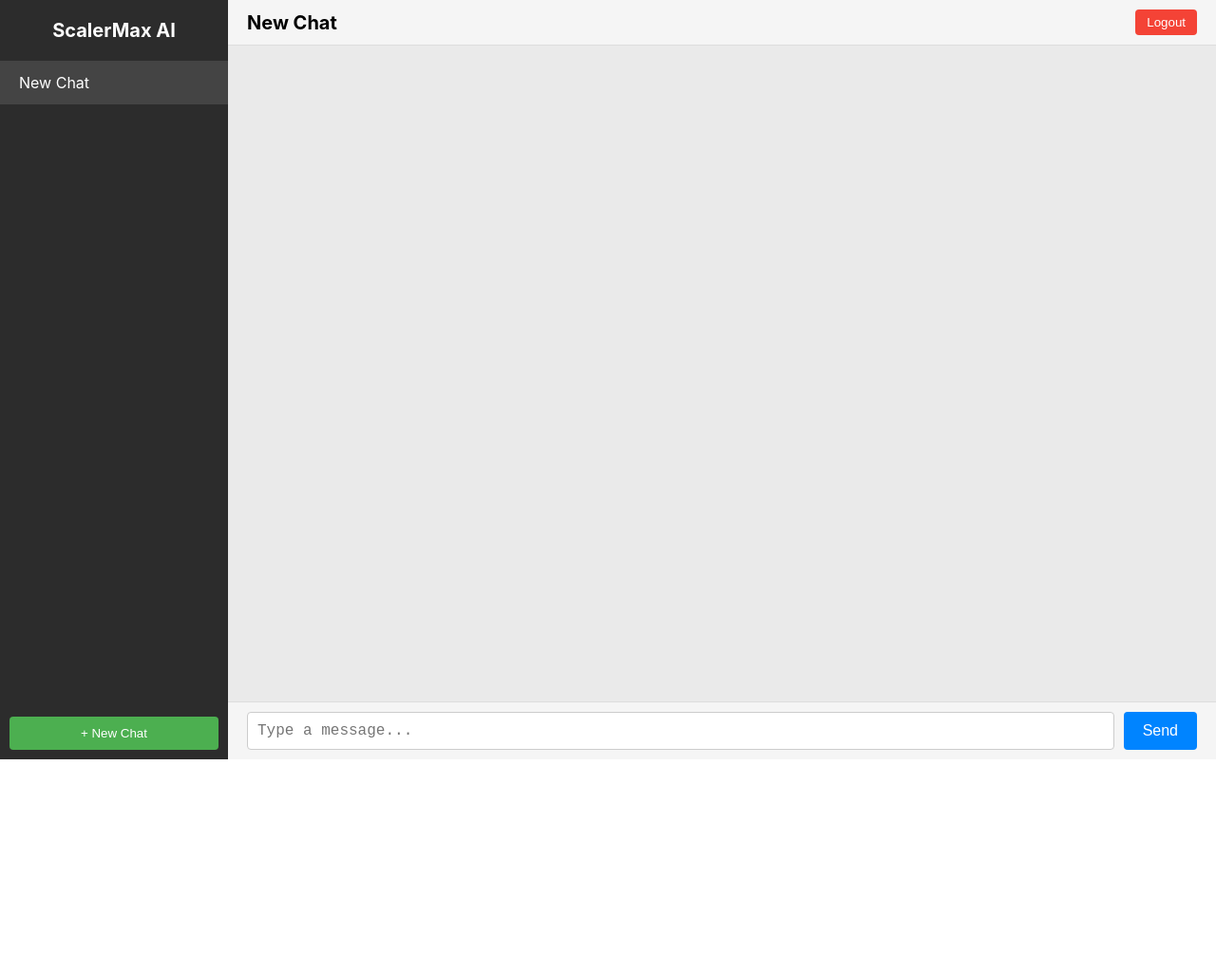
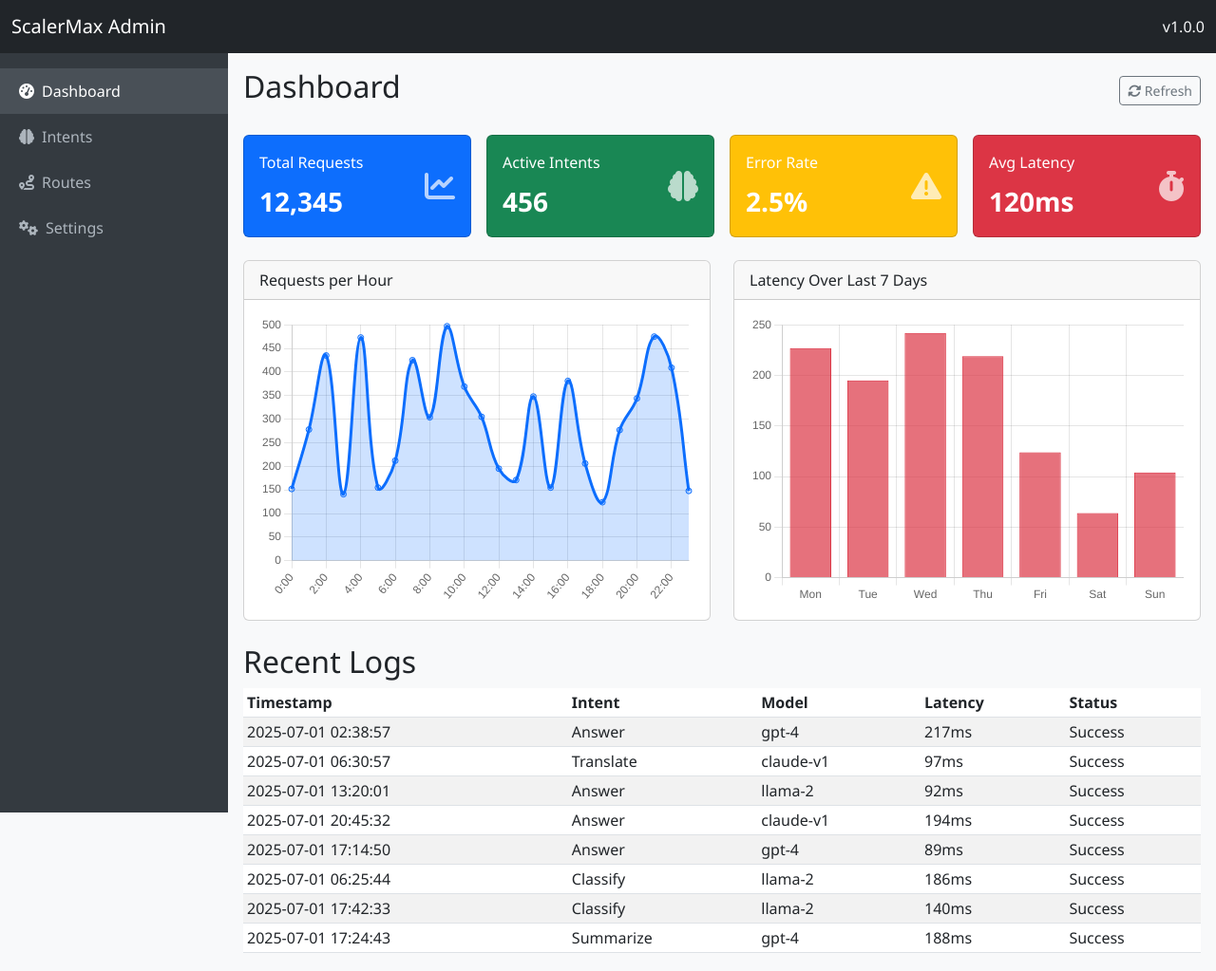
Before and after one commit to saltman80/scalermax_demo, a website: page dashboard.html in a window 1280 px wide. Shown: the whole page at 95% size. Before the commit the page ends 800 px from the top, so only its background shows below. Drawn offline with nearby package versions, Linux system fonts and the light colour scheme; a small style sheet from the web is missing.

Commit message:
Update dashboard.html

```diff
--- a/dashboard.html
+++ b/dashboard.html
@@ -1,247 +1,200 @@
 <html lang="en">
 <head>
   <meta charset="UTF-8">
-  <meta http-equiv="X-UA-Compatible" content="IE=edge">
-  <meta name="viewport" content="width=device-width, initial-scale=1.0">
-  <title>ScalerMax Dashboard</title>
-  <style>
-    * { box-sizing: border-box; margin: 0; padding: 0; }
-    html, body, #app { height: 100%; width: 100%; font-family: -apple-system, BlinkMacSystemFont, sans-serif; }
-    #app { display: flex; }
-    .sidebar { width: 240px; background: #2c2c2c; color: #fff; display: flex; flex-direction: column; }
-    .sidebar.open { display: flex; position: absolute; top: 0; left: 0; height: 100%; z-index: 1000; }
-    .toggle-chat-list-btn { display: none; background: none; border: none; font-size: 1.5rem; cursor: pointer; margin-right: 10px; }
-    .sidebar-header { padding: 20px; font-size: 1.25rem; font-weight: bold; text-align: center; border-bottom: 1px solid #444; }
-    #chat-list { list-style: none; padding: 0; margin: 0; flex: 1; overflow-y: auto; }
-    #chat-list li { padding: 12px 20px; cursor: pointer; border-bottom: 1px solid #444; word-break: break-word; }
-    #chat-list li.active, #chat-list li:hover { background: #444; }
-    #new-chat { margin: 10px; padding: 10px; background: #4caf50; color: #fff; border: none; border-radius: 4px; cursor: pointer; }
-    .main { flex: 1; display: flex; flex-direction: column; }
-    .chat-header { display: flex; justify-content: space-between; align-items: center; padding: 10px 20px; background: #f5f5f5; border-bottom: 1px solid #ddd; }
-    .chat-header h2 { margin: 0; font-size: 1.25rem; overflow: hidden; text-overflow: ellipsis; white-space: nowrap; max-width: 80%; }
-    .chat-header .logout-btn { padding: 6px 12px; border: none; background: #f44336; color: #fff; border-radius: 4px; cursor: pointer; }
-    .messages { flex: 1; padding: 20px; overflow-y: auto; background: #eaeaea; }
-    .message { max-width: 75%; margin-bottom: 15px; padding: 10px; border-radius: 8px; clear: both; white-space: pre-wrap; word-wrap: break-word; }
-    .message.user { background: #0084ff; color: #fff; margin-left: auto; }
-    .message.assistant { background: #fff; color: #000; margin-right: auto; }
-    .message-form { display: flex; padding: 10px 20px; border-top: 1px solid #ddd; background: #f5f5f5; }
-    #message-input { flex: 1; resize: none; padding: 10px; font-size: 1rem; border: 1px solid #ccc; border-radius: 4px; }
-    .message-form button { margin-left: 10px; padding: 10px 20px; font-size: 1rem; border: none; background: #0084ff; color: #fff; cursor: pointer; border-radius: 4px; }
-    @media (max-width: 600px) {
-      .sidebar { display: none; }
-      .toggle-chat-list-btn { display: block; }
+  <meta name="viewport" content="width=device-width, initial-scale=1">
+  <title>ScalerMax Admin Dashboard</title>
+  <meta http-equiv="Content-Security-Policy" content="default-src 'self' https:; script-src 'self' https: 'nonce-a1b2c3'; style-src 'self' https: 'nonce-a1b2c3'; object-src 'none'; base-uri 'self'; frame-ancestors 'none';">
+  <link href="https://cdn.jsdelivr.net/npm/bootstrap@5.3.0/dist/css/bootstrap.min.css" rel="stylesheet" integrity="sha384-ENjdO4Dr2bkBIFxQpeoYz1CnGdZXQ7YKj+47HCsHEB2z9vOo5dKZ7HisZV64VAN2" crossorigin="anonymous">
+  <link href="https://cdnjs.cloudflare.com/ajax/libs/font-awesome/6.4.0/css/all.min.css" rel="stylesheet" integrity="sha512-p6N8z1lnjIYE/4ub2QzEC2lN6pGHixuJv2z7P7q+VZl+PvGhDwXMJv+0U1TpH+EOqs0c1aj3Gq38PDRYTq0c9w==" crossorigin="anonymous" referrerpolicy="no-referrer">
+  <style nonce="a1b2c3">
+    body { font-family: 'Segoe UI', Tahoma, sans-serif; background-color: #f8f9fa; }
+    .sidebar-desktop { height: 100vh; position: fixed; top: 56px; left: 0; width: 240px; padding-top: 1rem; background-color: #343a40; overflow-y: auto; }
+    .sidebar-desktop a { color: #adb5bd; padding: .75rem 1.25rem; display: block; text-decoration: none; }
+    .sidebar-desktop a.active, .sidebar-desktop a:hover { color: #fff; background-color: #495057; }
+    main { margin-top: 56px; margin-left: 240px; padding: 1rem; }
+    @media (max-width: 768px) {
+      .sidebar-desktop { display: none; }
+      main { margin-left: 0; }
     }
+    .card-counter { display: flex; align-items: center; justify-content: space-between; padding: 1rem; color: #fff; }
+    .card-counter .icon { font-size: 2rem; opacity: .7; }
+    .card-counter .count { font-size: 1.75rem; font-weight: bold; }
   </style>
 </head>
 <body>
-  <div id="app">
-    <aside class="sidebar">
-      <div class="sidebar-header">ScalerMax AI</div>
-      <ul id="chat-list"></ul>
-      <button id="new-chat" type="button">+ New Chat</button>
-    </aside>
-    <main class="main">
-      <header class="chat-header">
-        <button id="toggle-chat-list" class="toggle-chat-list-btn" type="button">?</button>
-        <h2 id="chat-title">Chat</h2>
-        <button id="logout" class="logout-btn" type="button">Logout</button>
-      </header>
-      <div id="messages" class="messages"></div>
-      <form id="message-form" class="message-form">
-        <textarea id="message-input" placeholder="Type a message..." rows="1"></textarea>
-        <button type="submit">Send</button>
-      </form>
-    </main>
-  </div>
-  <script>
-    (function() {
-      const chatListEl = document.getElementById('chat-list');
-      const newChatBtn = document.getElementById('new-chat');
-      const logoutBtn = document.getElementById('logout');
-      const chatTitleEl = document.getElementById('chat-title');
-      const messagesEl = document.getElementById('messages');
-      const messageForm = document.getElementById('message-form');
-      const messageInput = document.getElementById('message-input');
-      const sidebarEl = document.querySelector('.sidebar');
-      const toggleChatListBtn = document.getElementById('toggle-chat-list');
-      let chats = [];
-      let currentChatId = null;
-
-      function saveChats() {
-        localStorage.setItem('scalermax_chats', JSON.stringify(chats));
-        localStorage.setItem('scalermax_current_chat', currentChatId);
-      }
-
-      function loadChats() {
-        try {
-          const stored = localStorage.getItem('scalermax_chats');
-          chats = stored ? JSON.parse(stored) : [];
-          if (!Array.isArray(chats)) chats = [];
-        } catch (e) {
-          chats = [];
-        }
-        try {
-          const storedId = localStorage.getItem('scalermax_current_chat');
-          if (storedId && chats.find(c => c.id === storedId)) {
-            currentChatId = storedId;
-          } else {
-            currentChatId = null;
-          }
-        } catch (e) {
-          currentChatId = null;
-        }
-        if (!currentChatId) {
-          createNewChat();
-        }
-      }
-
-      function createNewChat() {
-        const id = 'chat_' + Date.now();
-        const newChat = { id: id, title: 'New Chat', messages: [] };
-        chats.unshift(newChat);
-        currentChatId = id;
-        saveChats();
-        renderChatList();
-        renderChat();
-      }
-
-      function renderChatList() {
-        chatListEl.innerHTML = '';
-        chats.forEach(chat => {
-          const li = document.createElement('li');
-          li.textContent = chat.title || 'New Chat';
-          li.dataset.id = chat.id;
-          li.setAttribute('role', 'button');
-          li.tabIndex = 0;
-          if (chat.id === currentChatId) li.classList.add('active');
-          const selectChat = () => {
-            currentChatId = chat.id;
-            saveChats();
-            renderChatList();
-            renderChat();
-            if (window.innerWidth <= 600) closeSidebar();
-          };
-          li.addEventListener('click', selectChat);
-          li.addEventListener('keydown', e => {
-            if (e.key === 'Enter' || e.key === ' ') {
-              e.preventDefault();
-              selectChat();
-            }
-          });
-          chatListEl.appendChild(li);
+  <nav class="navbar navbar-dark bg-dark fixed-top">
+    <div class="container-fluid">
+      <button class="btn btn-dark d-md-none me-2" type="button" data-bs-toggle="offcanvas" data-bs-target="#sidebarOffcanvas" aria-controls="sidebarOffcanvas"><i class="fas fa-bars"></i></button>
+      <a class="navbar-brand" href="#">ScalerMax Admin</a>
+      <span class="navbar-text text-light">v1.0.0</span>
+    </div>
+  </nav>
+  <aside class="sidebar-desktop">
+    <a href="#" class="active"><i class="fas fa-tachometer-alt me-2"></i>Dashboard</a>
+    <a href="#"><i class="fas fa-brain me-2"></i>Intents</a>
+    <a href="#"><i class="fas fa-route me-2"></i>Routes</a>
+    <a href="#"><i class="fas fa-cogs me-2"></i>Settings</a>
+  </aside>
+  <aside class="offcanvas offcanvas-start d-md-none" tabindex="-1" id="sidebarOffcanvas" aria-labelledby="sidebarOffcanvasLabel">
+    <div class="offcanvas-header bg-dark text-white">
+      <h5 class="offcanvas-title" id="sidebarOffcanvasLabel">ScalerMax Admin</h5>
+      <button type="button" class="btn-close btn-close-white" data-bs-dismiss="offcanvas" aria-label="Close"></button>
+    </div>
+    <div class="offcanvas-body p-0 bg-dark">
+      <a href="#" class="d-block text-light px-3 py-2 active"><i class="fas fa-tachometer-alt me-2"></i>Dashboard</a>
+      <a href="#" class="d-block text-light px-3 py-2"><i class="fas fa-brain me-2"></i>Intents</a>
+      <a href="#" class="d-block text-light px-3 py-2"><i class="fas fa-route me-2"></i>Routes</a>
+      <a href="#" class="d-block text-light px-3 py-2"><i class="fas fa-cogs me-2"></i>Settings</a>
+    </div>
+  </aside>
+  <main role="main">
+    <div class="d-flex justify-content-between align-items-center mb-4">
+      <h1 class="h2">Dashboard</h1>
+      <button id="refreshBtn" class="btn btn-sm btn-outline-secondary"><i class="fas fa-sync-alt"></i> Refresh</button>
+    </div>
+    <div class="row g-3 mb-4">
+      <div class="col-sm-6 col-md-3">
+        <div class="card bg-primary">
+          <div class="card-counter">
+            <div>
+              <div class="card-title">Total Requests</div>
+              <div class="count"><span class="counter" data-target="12345">0</span></div>
+            </div>
+            <div class="icon"><i class="fas fa-chart-line"></i></div>
+          </div>
+        </div>
+      </div>
+      <div class="col-sm-6 col-md-3">
+        <div class="card bg-success">
+          <div class="card-counter">
+            <div>
+              <div class="card-title">Active Intents</div>
+              <div class="count"><span class="counter" data-target="456">0</span></div>
+            </div>
+            <div class="icon"><i class="fas fa-brain"></i></div>
+          </div>
+        </div>
+      </div>
+      <div class="col-sm-6 col-md-3">
+        <div class="card bg-warning">
+          <div class="card-counter">
+            <div>
+              <div class="card-title">Error Rate</div>
+              <div class="count"><span class="counter" data-target="2.5" data-decimals="1">0</span><span>%</span></div>
+            </div>
+            <div class="icon"><i class="fas fa-exclamation-triangle"></i></div>
+          </div>
+        </div>
+      </div>
+      <div class="col-sm-6 col-md-3">
+        <div class="card bg-danger">
+          <div class="card-counter">
+            <div>
+              <div class="card-title">Avg Latency</div>
+              <div class="count"><span class="counter" data-target="120">0</span><span>ms</span></div>
+            </div>
+            <div class="icon"><i class="fas fa-stopwatch"></i></div>
+          </div>
+        </div>
+      </div>
+    </div>
+    <div class="row g-4">
+      <div class="col-lg-6">
+        <div class="card">
+          <div class="card-header">Requests per Hour</div>
+          <div class="card-body">
+            <canvas id="requestsChart" height="200"></canvas>
+          </div>
+        </div>
+      </div>
+      <div class="col-lg-6">
+        <div class="card">
+          <div class="card-header">Latency Over Last 7 Days</div>
+          <div class="card-body">
+            <canvas id="latencyChart" height="200"></canvas>
+          </div>
+        </div>
+      </div>
+    </div>
+    <div class="mt-4">
+      <h2>Recent Logs</h2>
+      <div class="table-responsive">
+        <table class="table table-striped table-sm align-middle">
+          <thead>
+            <tr>
+              <th>Timestamp</th>
+              <th>Intent</th>
+              <th>Model</th>
+              <th>Latency</th>
+              <th>Status</th>
+            </tr>
+          </thead>
+          <tbody id="logsTable">
+          </tbody>
+        </table>
+      </div>
+    </div>
+  </main>
+  <script src="https://cdn.jsdelivr.net/npm/bootstrap@5.3.0/dist/js/bootstrap.bundle.min.js" integrity="sha384-ENjdO4Dr2bkBIFxQpeoYz1CnGdZXQ7YKj+47HCsHEB2z9vOo5dKZ7HisZV64VAN2" crossorigin="anonymous"></script>
+  <script src="https://cdnjs.cloudflare.com/ajax/libs/Chart.js/4.3.0/chart.umd.min.js" integrity="sha512-pHTWx2cjYLuQHtyQpSkXw3tI+pBcj+oZ7qwy3Lf2XyZDjWzB+dpftafJ+zI74hiL2rOHYNOiLmKTjaezJ4+MaA==" crossorigin="anonymous" referrerpolicy="no-referrer"></script>
+  <script src="https://cdnjs.cloudflare.com/ajax/libs/countup.js/2.6.2/countUp.umd.js" integrity="sha512-3fLb1LeKx9Gi+eZ9kr1OeU9wo3ArfLqNL/ODL5OwG0QLJV5vcVDZdJxzUP+vc3dZSOzM/6xY9cE1Cpf9sminbw==" crossorigin="anonymous" referrerpolicy="no-referrer"></script>
+  <script nonce="a1b2c3">
+    document.addEventListener('DOMContentLoaded', function() {
+      document.querySelectorAll('.counter').forEach(function(el) {
+        const end = parseFloat(el.getAttribute('data-target'));
+        const decimals = parseInt(el.getAttribute('data-decimals')) || 0;
+        new countUp.CountUp(el, end, { duration: 2, decimalPlaces: decimals }).start();
+      });
+      const hours = Array.from({length:24}, (_,i) => i + ':00');
+      const reqData = hours.map(() => Math.floor(Math.random() * 400 + 100));
+      new Chart(document.getElementById('requestsChart'), {
+        type: 'line',
+        data: { labels: hours, datasets: [{ label: 'Requests', data: reqData, fill: true, backgroundColor: 'rgba(13,110,253,0.2)', borderColor: 'rgba(13,110,253,1)', tension: 0.4 }] },
+        options: { responsive: true, plugins: { legend: { display: false } }, scales: { y: { beginAtZero: true } } }
+      });
+      const days = ['Mon','Tue','Wed','Thu','Fri','Sat','Sun'];
+      const latData = days.map(() => Math.floor(Math.random() * 200 + 50));
+      new Chart(document.getElementById('latencyChart'), {
+        type: 'bar',
+        data: { labels: days, datasets: [{ label: 'Latency (ms)', data: latData, backgroundColor: 'rgba(220,53,69,0.7)', borderColor: 'rgba(220,53,69,1)', borderWidth: 1 }] },
+        options: { responsive: true, plugins: { legend: { display: false } }, scales: { y: { beginAtZero: true } } }
+      });
+      const models = ['gpt-4','gpt-3.5-turbo','claude-v1','llama-2'];
+      const intents = ['Translate','Summarize','Answer','Classify','Generate'];
+      const statuses = ['Success','Error'];
+      const logs = [];
+      for (let i = 0; i < 8; i++) {
+        const time = new Date(Date.now() - Math.random() * 3600000 * 24).toISOString().slice(0,19).replace('T',' ');
+        logs.push({
+          timestamp: time,
+          intent: intents[Math.floor(Math.random()*intents.length)],
+          model: models[Math.floor(Math.random()*models.length)],
+          latency: Math.floor(Math.random()*200+50) + 'ms',
+          status: statuses[Math.random() < 0.9 ? 0 : 1]
         });
       }
-
-      function renderChat() {
-        const chat = chats.find(c => c.id === currentChatId);
-        if (!chat) return;
-        chatTitleEl.textContent = chat.title || 'Chat';
-        messagesEl.innerHTML = '';
-        chat.messages.forEach(m => appendMessageToDOM(m.role, m.content));
-        dashboardScrollToBottom();
-      }
-
-      function appendMessageToDOM(role, content) {
-        const div = document.createElement('div');
-        div.classList.add('message', role);
-        div.textContent = content;
-        messagesEl.appendChild(div);
-      }
-
-      function dashboardScrollToBottom() {
-        messagesEl.scrollTop = messagesEl.scrollHeight;
-      }
-
-      function openSidebar() {
-        sidebarEl.classList.add('open');
-      }
-
-      function closeSidebar() {
-        sidebarEl.classList.remove('open');
-      }
-
-      toggleChatListBtn.addEventListener('click', () => {
-        if (sidebarEl.classList.contains('open')) closeSidebar();
-        else openSidebar();
+      const tbody = document.getElementById('logsTable');
+      logs.forEach(log => {
+        const tr = document.createElement('tr');
+        const tdTime = document.createElement('td');
+        tdTime.textContent = log.timestamp;
+        tr.appendChild(tdTime);
+        const tdIntent = document.createElement('td');
+        tdIntent.textContent = log.intent;
+        tr.appendChild(tdIntent);
+        const tdModel = document.createElement('td');
+        tdModel.textContent = log.model;
+        tr.appendChild(tdModel);
+        const tdLatency = document.createElement('td');
+        tdLatency.textContent = log.latency;
+        tr.appendChild(tdLatency);
+        const tdStatus = document.createElement('td');
+        tdStatus.textContent = log.status;
+        tr.appendChild(tdStatus);
+        tbody.appendChild(tr);
       });
-
-      async function handleSubmit(e) {
-        e.preventDefault();
-        const content = messageInput.value.trim();
-        if (!content) return;
-        messageInput.value = '';
-        const chat = chats.find(c => c.id === currentChatId);
-        const userMsg = { role: 'user', content };
-        chat.messages.push(userMsg);
-        if (!chat.title || chat.title === 'New Chat') {
-          chat.title = content.length > 20 ? content.substring(0, 20) + '...' : content;
-          renderChatList();
-        }
-        appendMessageToDOM('user', content);
-        dashboardScrollToBottom();
-        saveChats();
-        const assistantMsgEl = document.createElement('div');
-        assistantMsgEl.classList.add('message', 'assistant');
-        assistantMsgEl.textContent = '';
-        messagesEl.appendChild(assistantMsgEl);
-        dashboardScrollToBottom();
-        try {
-          const response = await fetch('/api/ai', {
-            method: 'POST',
-            headers: { 'Content-Type': 'application/json' },
-            body: JSON.stringify({ messages: chat.messages, stream: true })
-          });
-          if (!response.ok) throw new Error('Network error');
-          const reader = response.body.getReader();
-          const decoder = new TextDecoder('utf-8');
-          let done = false;
-          let buffer = '';
-          let assistantContent = '';
-          while (!done) {
-            const { value, done: doneReading } = await reader.read();
-            done = doneReading;
-            buffer += decoder.decode(value || new Uint8Array(), { stream: true });
-            const parts = buffer.split('\n\n');
-            buffer = parts.pop();
-            for (const part of parts) {
-              if (part.indexOf('data:') === 0) {
-                const data = part.replace(/^data:\s*/, '');
-                if (data === '[DONE]') { done = true; break; }
-                try {
-                  const parsed = JSON.parse(data);
-                  const char = parsed.choices[0].delta.content;
-                  if (char) {
-                    assistantContent += char;
-                    assistantMsgEl.textContent = assistantContent;
-                    dashboardScrollToBottom();
-                  }
-                } catch {}
-              }
-            }
-          }
-          chat.messages.push({ role: 'assistant', content: assistantContent });
-          saveChats();
-        } catch (err) {
-          assistantMsgEl.textContent = 'Error: ' + err.message;
-          dashboardScrollToBottom();
-        }
-      }
-
-      newChatBtn.addEventListener('click', () => {
-        createNewChat();
-        if (window.innerWidth <= 600) closeSidebar();
-      });
-      logoutBtn.addEventListener('click', () => {
-        localStorage.removeItem('scalermax_chats');
-        localStorage.removeItem('scalermax_current_chat');
-        window.location.href = 'login.html';
-      });
-      messageForm.addEventListener('submit', handleSubmit);
-
-      loadChats();
-      renderChatList();
-      renderChat();
-    })();
+      document.getElementById('refreshBtn').addEventListener('click', () => location.reload());
+    });
   </script>
 </body>
 </html>
```
